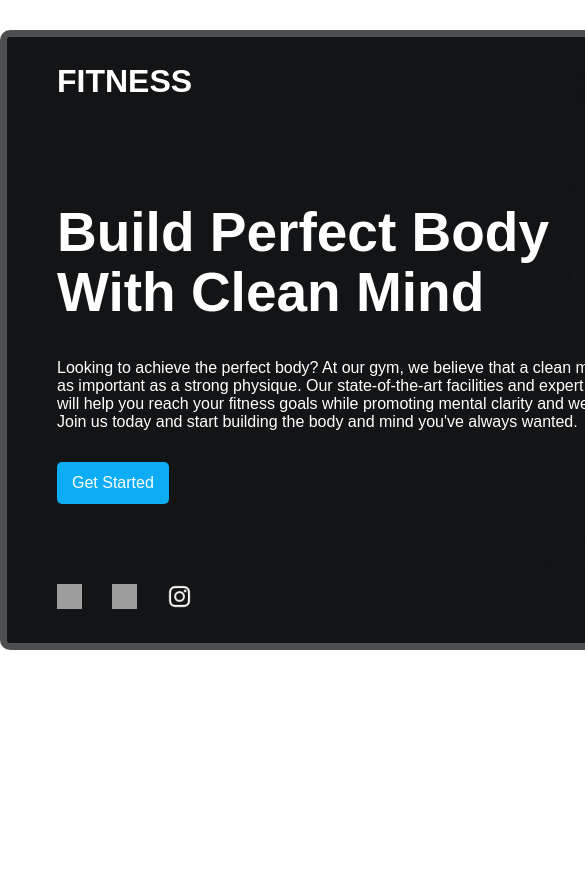
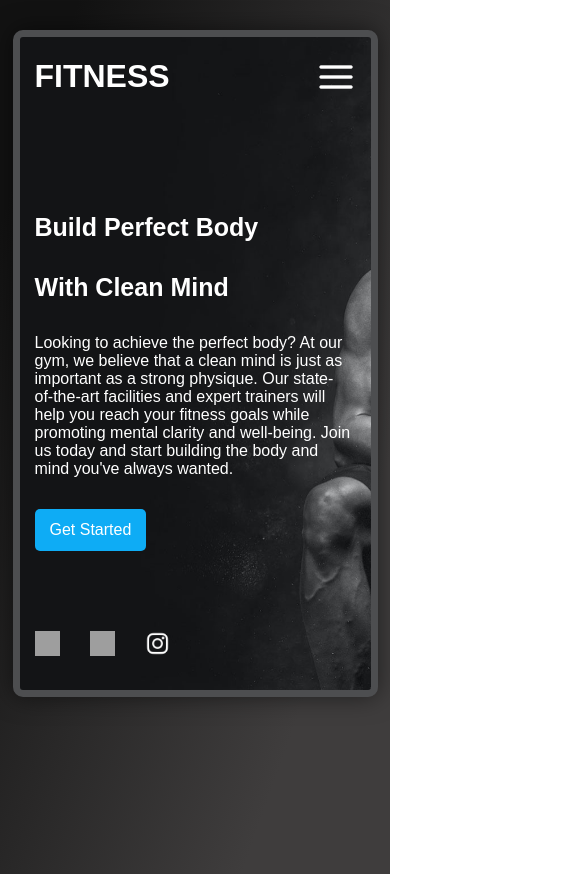
Before and after one commit to rasel-gannicus/Gym-Website-With-React-Firebase, a React (Create React App) app: page / in a window 390 px wide. Shown: the top 874 px of the page, 585 px wide, since content can reach past the window. Before the commit the page ends 844 px from the top, so only its background shows below. Built offline with nearby package versions, Linux system fonts and the light colour scheme; grey boxes are pictures that could not be loaded.

Commit message:
banner creating

```diff
--- a/src/Pages/Header/Banner/Banner.css
+++ b/src/Pages/Header/Banner/Banner.css
@@ -9,7 +9,6 @@
     font-size: 55px;
     line-height: 60px;
     font-weight: 600;
-    /* margin-bottom: 0; */
 }
 .banner-details p {
     font-weight: 300;
--- a/src/Pages/Header/Header.css
+++ b/src/Pages/Header/Header.css
@@ -9,14 +9,12 @@
     color: white;
     border: 7px solid #4D4E50;
     border-radius: 10px;
+    box-shadow: 0px 0px 25px rgba(0,0,0,0.5);
 }
 .header-nav{
     display: flex;
     justify-content: space-between;
     align-items: center;
-    /* border: 2px solid skyblue;
-    border-radius: 5px; */
-    /* padding: 0 45px; */
     margin: 5px 50px;
 }
 .header-left{
@@ -33,3 +31,71 @@
 .header-right a:hover{
     color: #0d73a3;
 }
+
+
+/* --- menu icon --- */
+.menu-icon img{
+  width: 40px;
+  cursor: pointer;
+}
+
+.menuOne, .menuTwo, .menu-icon {
+  display: none;
+}
+
+
+/*--------------------------------------------------------------------------
+For mobile:
+---------------------------------------------------------------------------*/
+@media only screen and (max-width:480px){
+    /* --- Banner section --- */
+    .full-header{
+      width:90% !important;
+      margin: 30px auto;
+      min-height: 600px;
+      background-position: center  !important;
+  }
+  .header-nav{
+    /* flex-direction: column; */
+    margin: 0 15px;
+  }
+  .header-right{
+    display: none;
+  }
+  .banner-details{
+    width: 90% !important;
+    margin-left: 15px !important;
+    margin-top: 80px;
+  }
+  .banner-details h1 {
+    font-size: 25px;
+    line-height: 60px;
+    font-weight: 600;
+  }
+
+  .menu-icon{
+    display: block;
+  }
+  .menuOne{
+    display: block;
+  }
+  .menuOne.active{
+    display: none;
+  }
+
+  .menuTwo.active{
+    display: block;
+  }
+
+
+  }
+
+  /*---------------------------------------------------
+  For ipads, tablet:
+  ---------------------------------------------------*/
+  @media only screen and (min-width:481px) and (max-width:768px) {}
+
+  /*-----------------------------------------
+   For Small screen, laptop:
+  -----------------------------------------*/
+  @media only screen and (min-width:769px) and (max-width:1024px) {}
--- a/src/Pages/Header/Header.js
+++ b/src/Pages/Header/Header.js
@@ -1,6 +1,8 @@
 import React from 'react';
 import Banner from './Banner/Banner';
 import './Header.css';
+import menuTwo from '../../assets/img/menu.png';
+import menuOne from '../../assets/img/menu (1).png';
 
 const Header = () => {
     return (
@@ -9,12 +11,16 @@ const Header = () => {
                 <div className="header-left">
                     <h1>Fitness</h1>
                 </div>
-                <div className="header-right">
+                 <div className="header-right">
                     <a href="">Home</a>
                     <a href="">About</a>
                     <a href="">Trainers</a>
                     <a href="">Blog</a>
                     <a href="">Contact</a>
+                </div>
+                <div className="menu-icon">
+                    <img className="menuOne" src={menuOne} alt=""/>
+                    <img className="menuTwo" src={menuTwo} alt=""/>
                 </div>
             </div>
             <Banner></Banner>
--- a/src/index.css
+++ b/src/index.css
@@ -5,6 +5,8 @@ body {
     sans-serif;
   -webkit-font-smoothing: antialiased;
   -moz-osx-font-smoothing: grayscale;
+  background: linear-gradient(109.6deg, rgba(0, 0, 0, 0.93) 11.2%, rgb(63, 61, 61) 78.9%);
+  min-height: 100vh;
 }
 
 code {
```
Also changed, not shown: src/App.css (line endings or trailing spaces), src/assets/img/menu (1).png (added), src/assets/img/menu.png (added).
